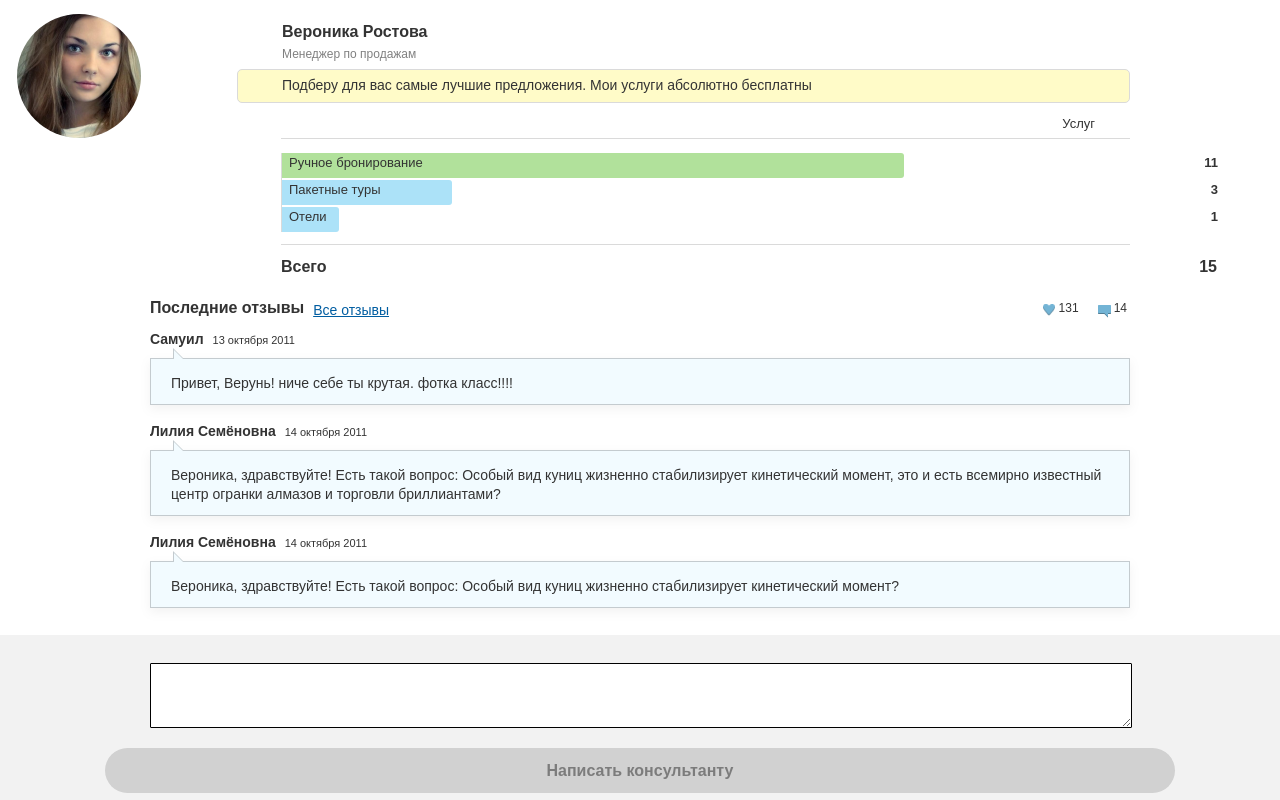
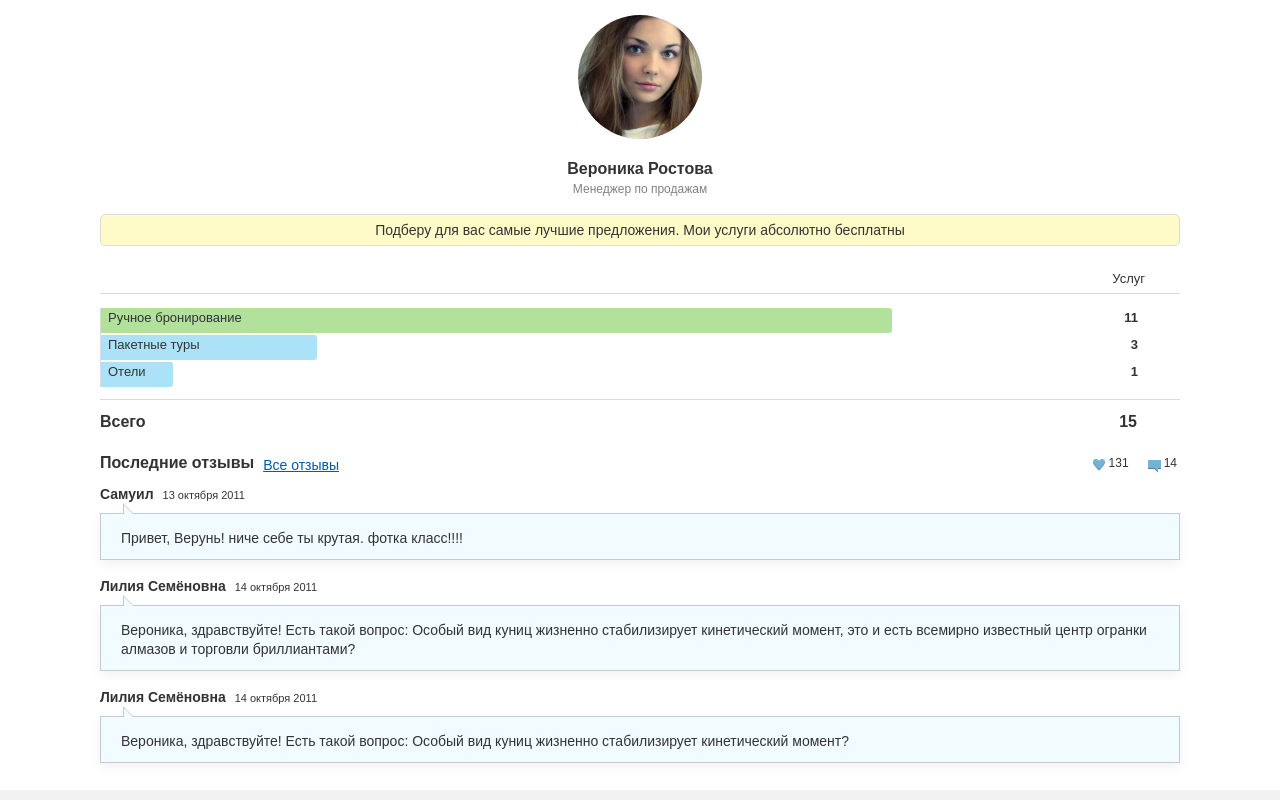
Before and after one commit to ElizabethVlasenko/010920211842, a React (Create React App) app: page / in a window 1280 px wide. Shown: the top 800 px of the page. Built offline with nearby package versions, Linux system fonts and the light colour scheme.

Commit message:
Added css for 600px and wider devices

```diff
--- a/src/App.css
+++ b/src/App.css
@@ -45,6 +45,6 @@ li {
 
 @media screen and (min-width:800px) {
     .container {
-        margin: 0 150px;
+        margin: 0 100px;
     }
 }
--- a/src/Components/Profile/Profile.css
+++ b/src/Components/Profile/Profile.css
@@ -38,3 +38,25 @@
         margin: 5px 0 0;
     }
 }
+
+@media (min-width:580px) {
+    .profile__image {
+        position: static;
+        margin: 15px calc(50% - 62px) 0;
+    }
+    .profile__name {
+        margin: 15px 0 0;
+        text-align: center;
+    }
+
+    .profile__about {
+        margin: 0 0 15px;
+        text-align: center;
+    }
+
+    .profile__message {
+        padding: 5px 20px;
+        margin: 0 0 25px;
+        text-align: center;
+    }
+}
--- a/src/Components/Services/Servises.css
+++ b/src/Components/Services/Servises.css
@@ -72,3 +72,16 @@
         margin: 13px 0 55px 0;
     }
 }
+
+@media (min-width:580px) {
+    .services {
+        margin: 13px 0 55px 0;
+    }
+}
+
+@media screen and (min-width:800px) {
+    .services__number {
+        right: 100px;
+    }
+
+}
```
